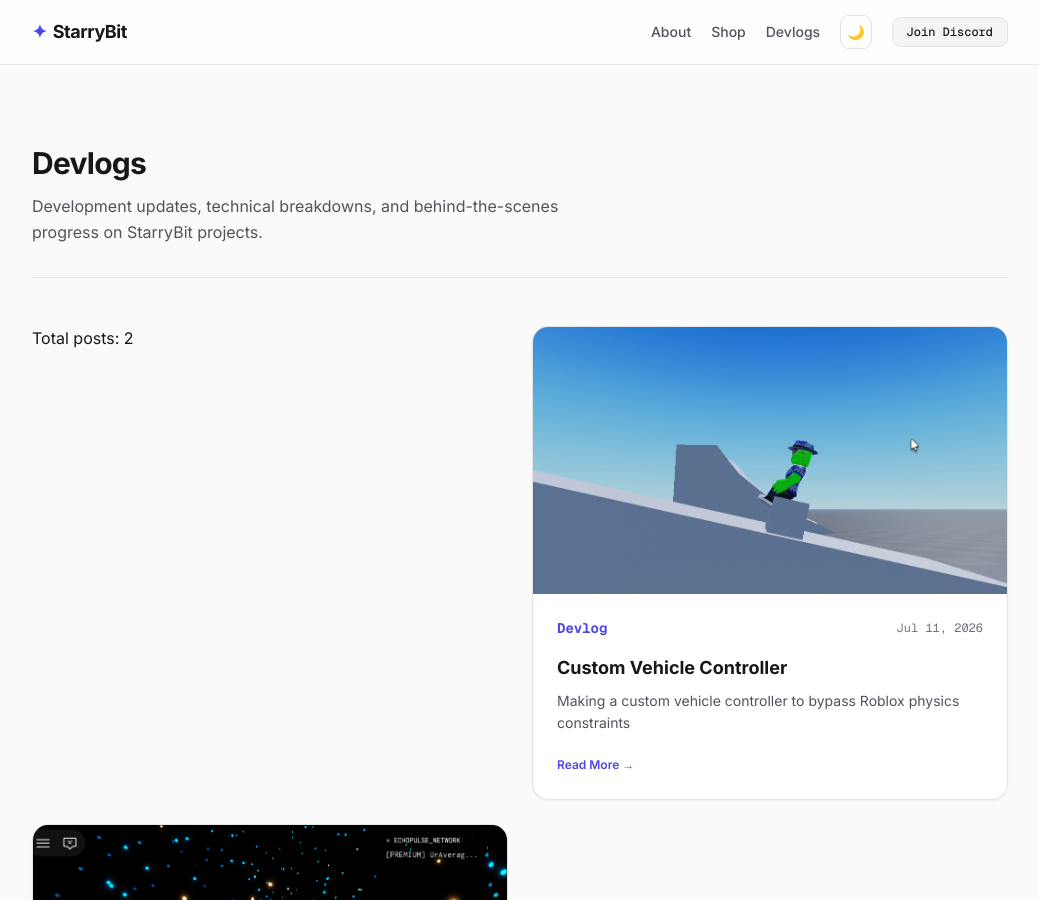
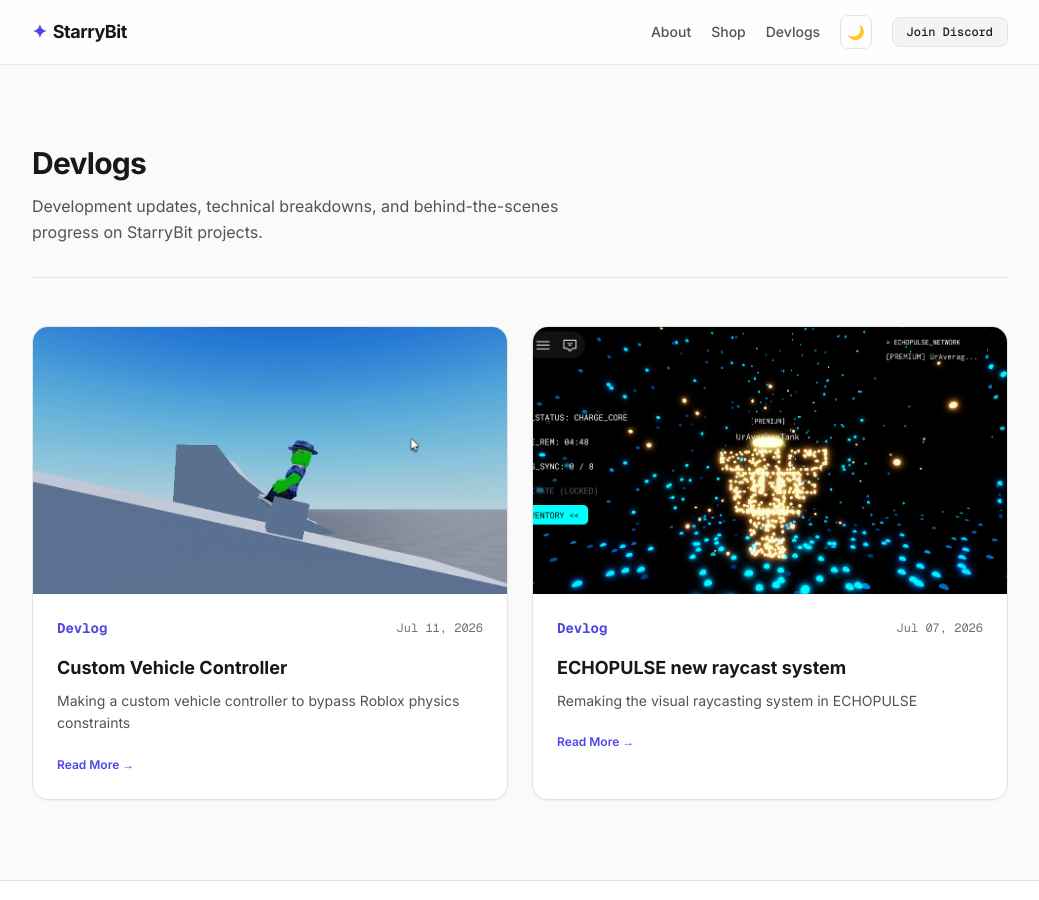
Before and after one commit to StarryBit/starrybit.github.io, a Jekyll site: the page built from blog/index.html, in a window 1280 px wide and 900 px high. Shown: the whole window, without its empty margins (120-1159 px from the left). Built offline with Jekyll 4.4.1, drawn with Linux system fonts in a browser that asks for light colours; nearby versions of some CDN libraries.

Commit message:
Update index.html

```diff
--- a/blog/index.html
+++ b/blog/index.html
@@ -21,7 +21,6 @@ title: Devlogs | StarryBit
 
     <!-- Devlog Cards -->
    <section class="grid md:grid-cols-2 gap-6">
-<p>Total posts: {{ site.posts.size }}</p>
 {% for post in site.posts %}
 
 {% include card.html
```
